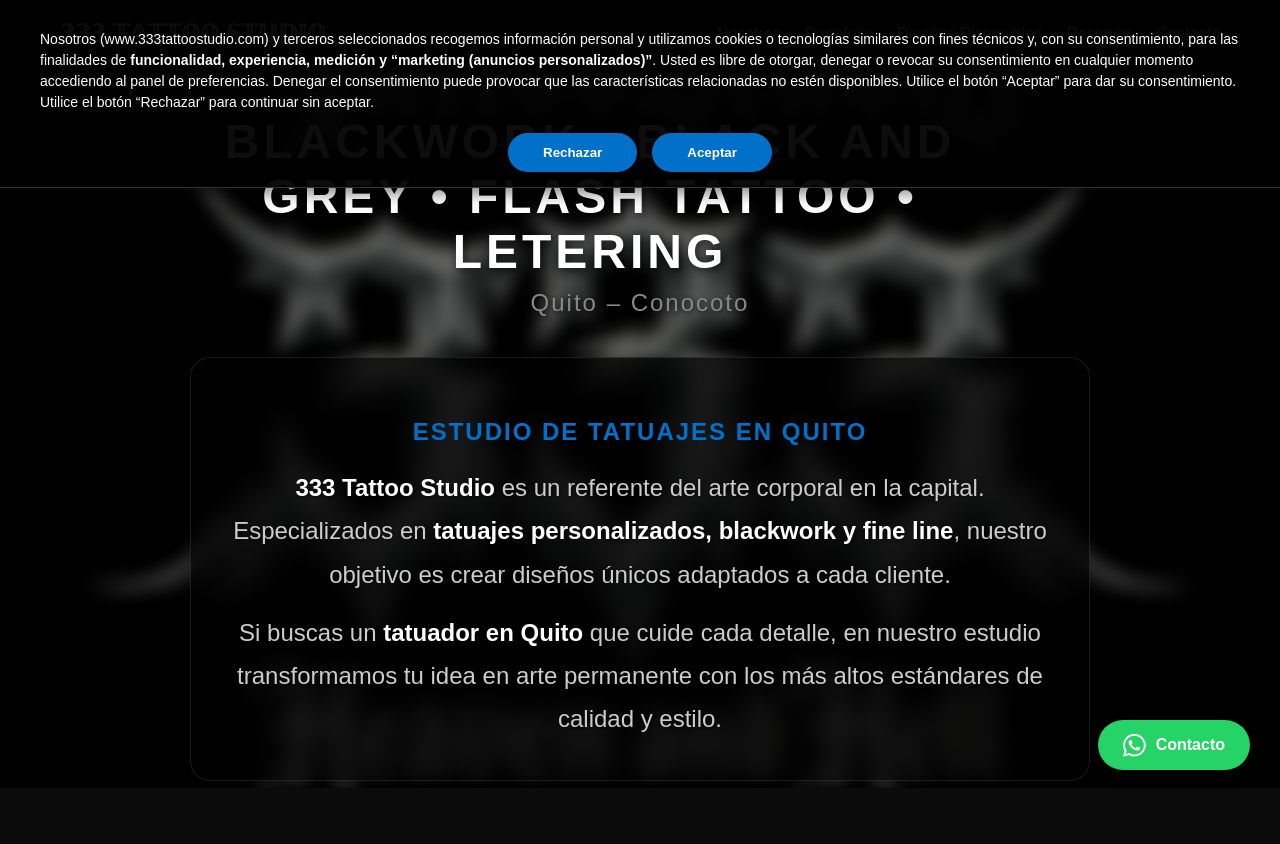
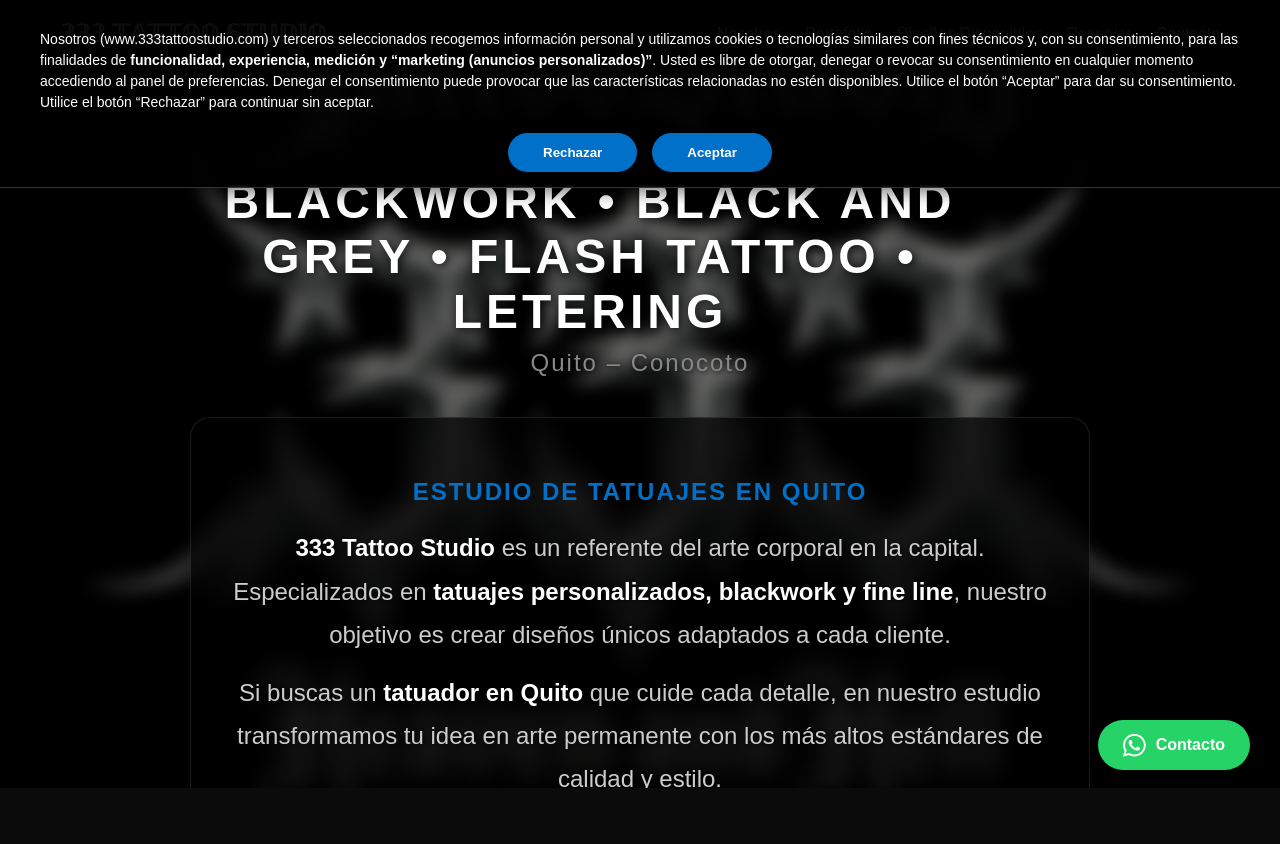
Before and after one commit to mich-m-5/333-tattoo-studio, a website: page public/index.html in a window 1280 px wide. Shown: the top 844 px of the page. Drawn offline with Linux system fonts and the light colour scheme; no server answers.

Commit message:
88aa00222z<<<<<<l

```diff
--- a/public/styles.css
+++ b/public/styles.css
@@ -18,6 +18,7 @@ background:black;
 }
 
 .logo-link {
+
   text-decoration: none;
   color: white;
   transition: transform 0.3s ease;
@@ -60,6 +61,8 @@ nav a:hover {
   position: relative;
   z-index: 2;
   max-width: 900px;
+  text-align: center;
+  margin-top: 120px;
 }
 
 .hero h2 {
```
